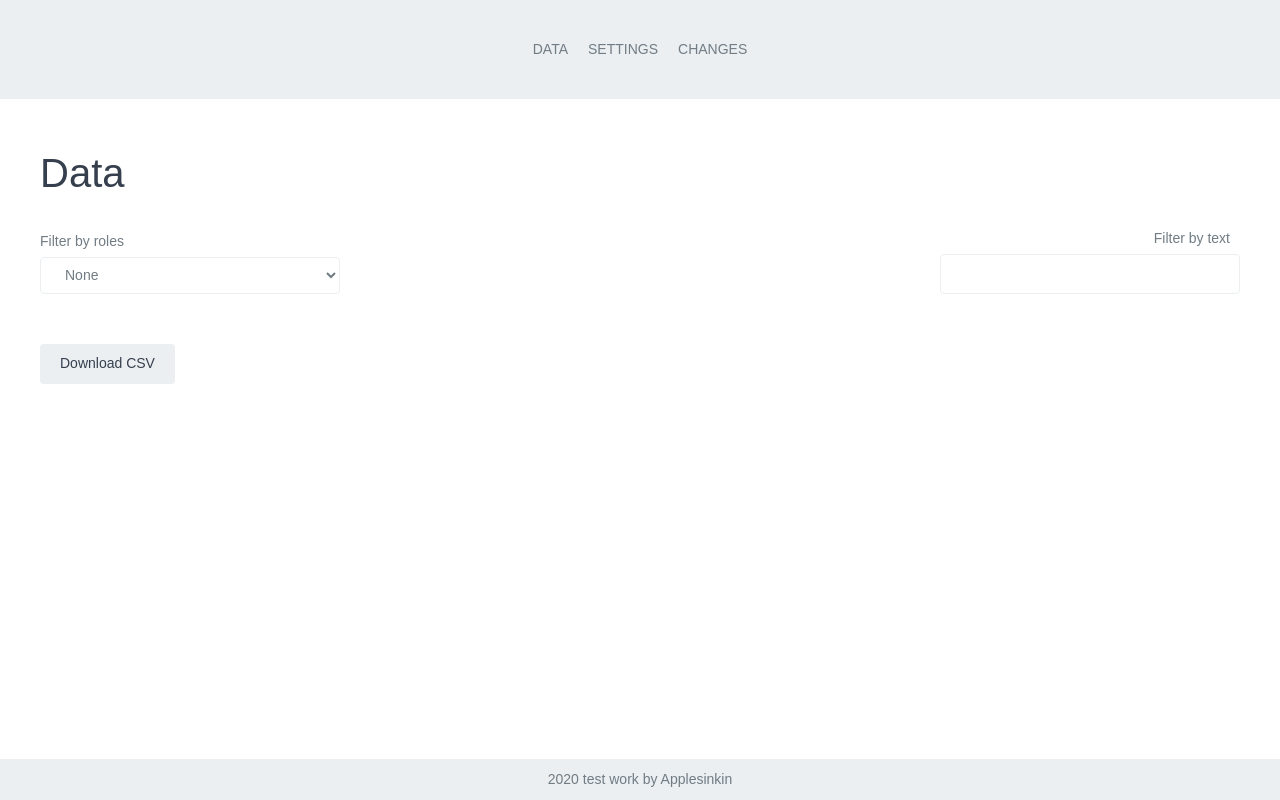
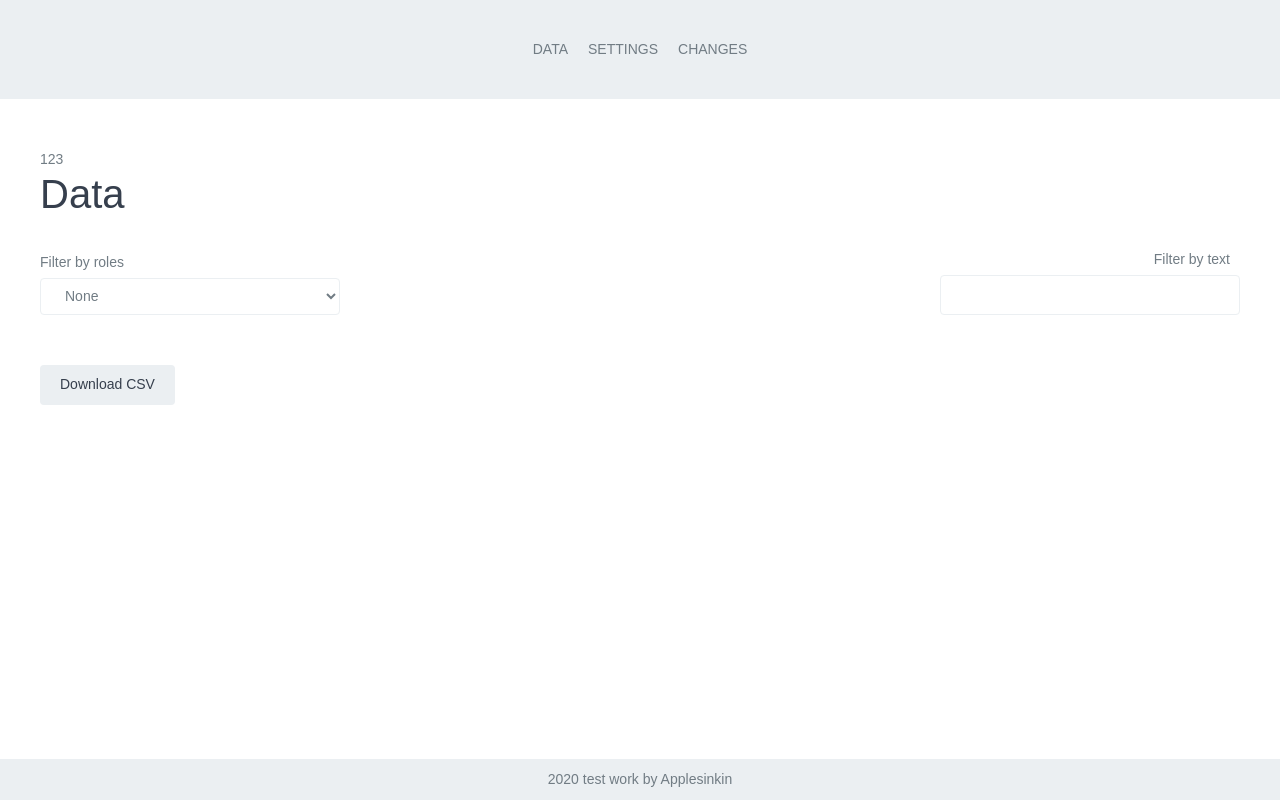
Before and after one commit to applesinkin/LexicoTelecom, a React (Create React App) app: page / in a window 1280 px wide. Built offline with nearby package versions, Linux system fonts and the light colour scheme.

Commit message:
new changes 1

```diff
--- a/src/App.js
+++ b/src/App.js
@@ -14,7 +14,7 @@ function App() {
                 <div className="app__wrapper">
                     <Header/>
                     <div className="app__main" id="main-content">
-                        <div className="app__width">
+                        <div className="app__width">123
                             <Switch>
                                 <Route path="/data" render={() => <DataContainer/>} />
                                 <Route path="/settings" render={() => <SettingsContainer/>} />
```
